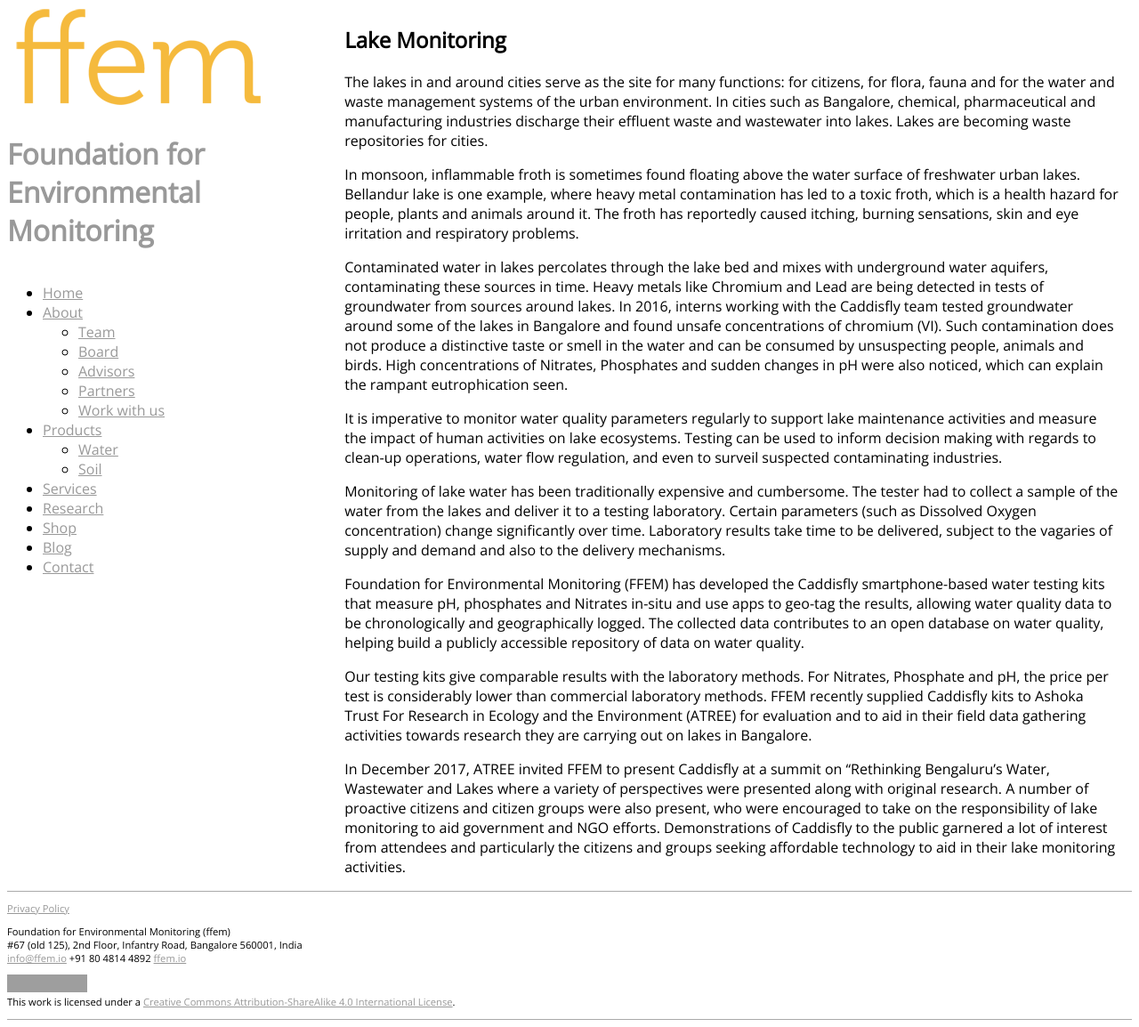
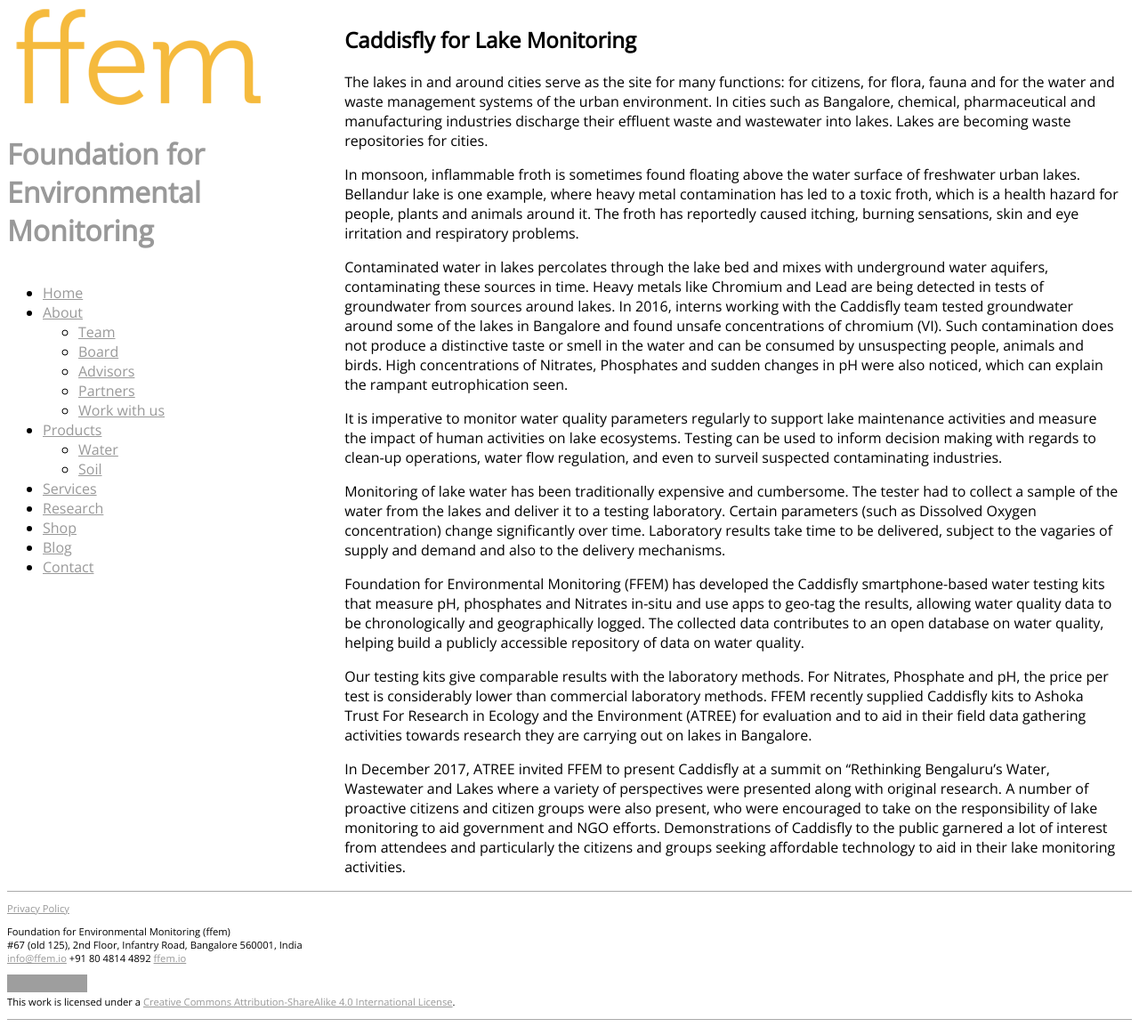
Before and after one commit to adraman/foundation-for-environmental-monitoring.github.io, a Jekyll site: the page built from _posts/2018-05-03-lake-monitoring.md, in a window 1280 px wide. Shown: the whole page at 89% size. Built offline with Jekyll 4.4.1, drawn with Linux system fonts in a browser that asks for light colours; our own code applies the rules of GitHub Pages for plain Markdown files; grey boxes are pictures that could not be loaded.

Commit message:
Updated format

```diff
--- a/_posts/2018-05-03-lake-monitoring.md
+++ b/_posts/2018-05-03-lake-monitoring.md
@@ -1,3 +1,9 @@
+---
+title: Caddisfly for Lake Monitoring
+date: 2018-05-03
+layout: posts
+---
+
 The lakes in and around cities serve as the site for many functions: for citizens, for flora, fauna and for the water and waste management systems of the urban environment. In cities such as Bangalore, chemical, pharmaceutical and manufacturing industries discharge their effluent waste and wastewater into lakes. Lakes are becoming waste repositories for cities.
 
 In monsoon, inflammable froth is sometimes found floating above the water surface of freshwater urban lakes. Bellandur lake is one example, where heavy metal contamination has led to a toxic froth, which is a health hazard for people, plants and animals around it. The froth has reportedly caused itching, burning sensations, skin and eye irritation and respiratory problems.
```
